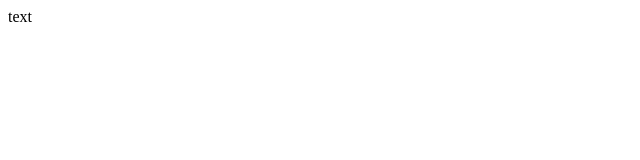
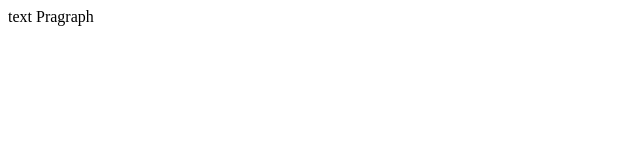
Before and after one commit to khushaldayala/git, a plain HTML site: page index.html in a window 1280 px wide. Shown: the full height of the page, 0-640 px from the left. Drawn offline with Linux system fonts and the light colour scheme.

Commit message:
change in html file

```diff
--- a/index.html
+++ b/index.html
@@ -1 +1 @@
-<p>text</p>
+<p>text Pragraph</p>
```
